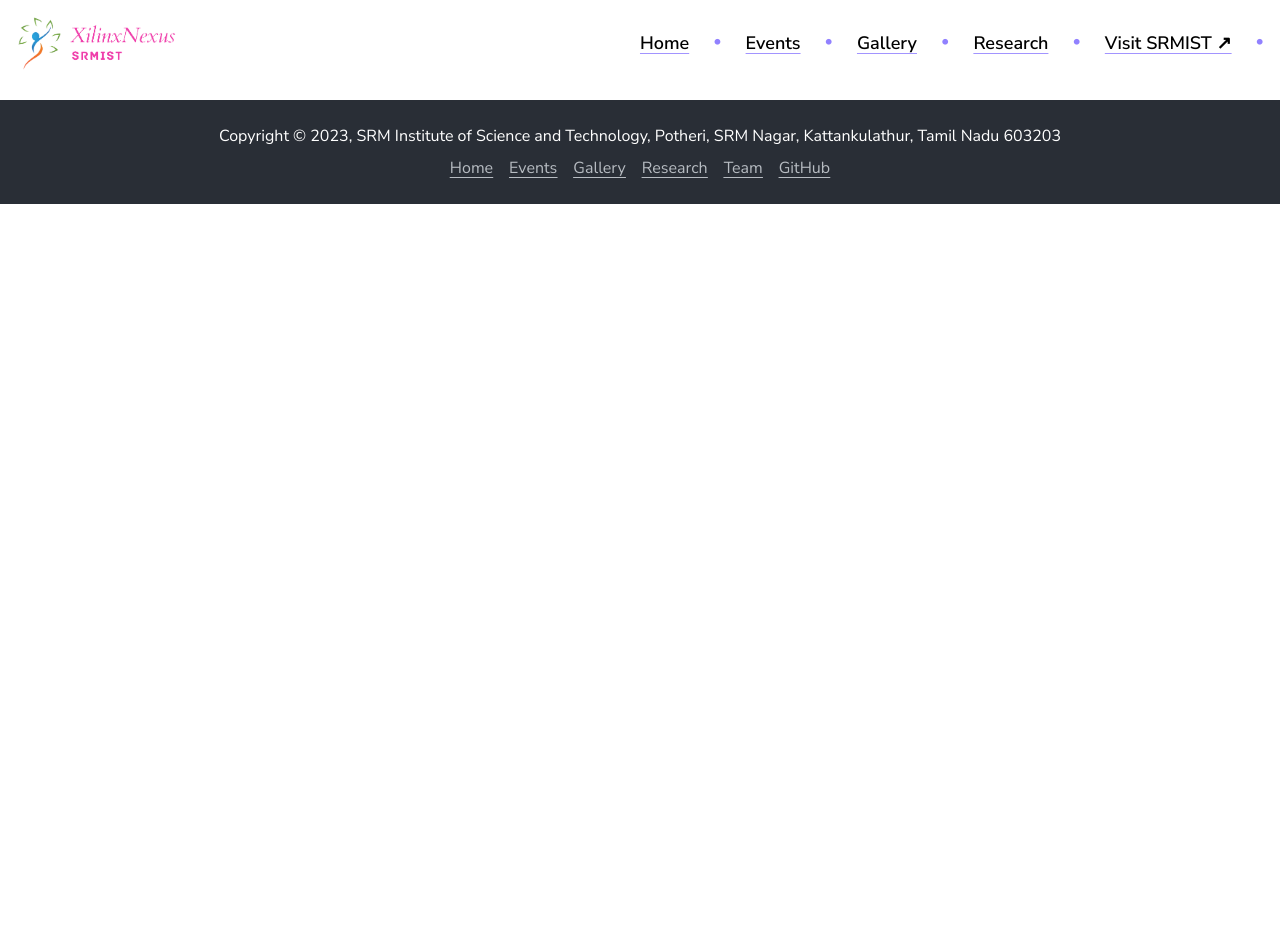
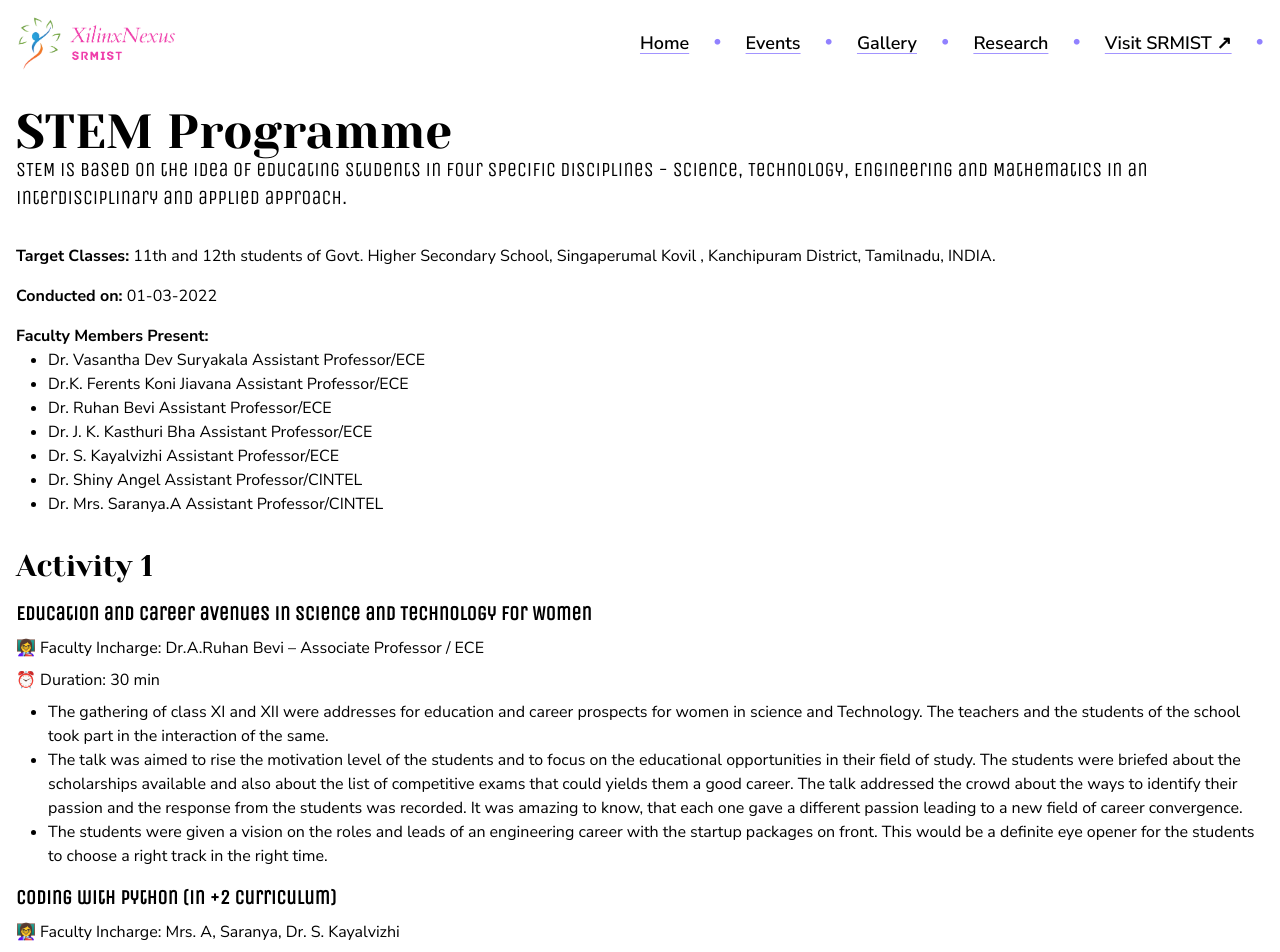
Before and after one commit to kunalkeshan/Xilinx-Homepage, a React (Vite) app: page /event/stem-programme in a window 1280 px wide. Shown: the top 952 px of the page. Before the commit the page ends 800 px from the top, so only its background shows below. Built offline with nearby package versions, Linux system fonts and the light colour scheme.

Commit message:
chore: stem programme event page added

```diff
--- a/src/pages/events/EAndTEducation.tsx
+++ b/src/pages/events/EAndTEducation.tsx
@@ -1,5 +1,15 @@
 const EAndTEducationEventPage = () => {
-	return <div>EAndTEducationEventPage</div>;
+	return (
+		<main className='w-full px-4 py-12 max-w-7xl mx-auto text-center md:text-left'>
+			<h1 className='font-heading text-xl md:text-5xl'>
+				Engineering & Technology Education
+			</h1>
+			<h2 className='font-subHeading text-base md:text-xl'>
+				Preparing electronics graduates for the industry by
+				incorporating real-world applications and new technologies.
+			</h2>
+		</main>
+	);
 };
 
 export default EAndTEducationEventPage;
--- a/src/pages/events/PolytechnicStudents.tsx
+++ b/src/pages/events/PolytechnicStudents.tsx
@@ -1,5 +1,15 @@
 const PolytechnicStudentsEventsPage = () => {
-	return <div>PolytechnicStudentsEventsPage</div>;
+	return (
+		<main className='w-full px-4 py-12 max-w-7xl mx-auto text-center md:text-left'>
+			<h1 className='font-heading text-xl md:text-5xl'>
+				Polytechnic Students
+			</h1>
+			<h2 className='font-subHeading text-base md:text-xl'>
+				Equiping polytechnic students with the necessary skills and
+				knowledge for successful careers in their chosen fields.
+			</h2>
+		</main>
+	);
 };
 
 export default PolytechnicStudentsEventsPage;
--- a/src/pages/events/StemProgramme.tsx
+++ b/src/pages/events/StemProgramme.tsx
@@ -1,5 +1,157 @@
 const StemProgrammeEventPage = () => {
-	return <div>StemProgrammeEventPage</div>;
+	const FACULTIES_PRESENT = [
+		'Dr. Vasantha Dev Suryakala Assistant Professor/ECE',
+		'Dr.K. Ferents Koni Jiavana Assistant Professor/ECE',
+		'Dr. Ruhan Bevi Assistant Professor/ECE',
+		'Dr. J. K. Kasthuri Bha Assistant Professor/ECE',
+		'Dr. S. Kayalvizhi Assistant Professor/ECE',
+		'Dr. Shiny Angel Assistant Professor/CINTEL',
+		'Dr. Mrs. Saranya.A Assistant Professor/CINTEL',
+	];
+
+	const DAY1 = {
+		cover: '/images/events/stem/activity1.jpeg',
+		title: 'Activity 1',
+		activities: [
+			{
+				title: 'Education and Career avenues in Science and Technology for Women',
+				incharge: 'Dr.A.Ruhan Bevi – Associate Professor / ECE',
+				duration: '30 min',
+				work: [
+					'The gathering of class XI and XII were addresses for education and career prospects for women in science and Technology. The teachers and the students of the school took part in the interaction of the same.',
+					'The talk was aimed to rise the motivation level of the students and to focus on the educational opportunities in their field of study. The students were briefed about the scholarships available and also about the list of competitive exams that could yields them a good career. The talk addressed the crowd about the ways to identify their passion and the response from the students was recorded. It was amazing to know, that each one gave a different passion leading to a new field of career convergence.',
+					'The students were given a vision on the roles and leads of an engineering career with the startup packages on front. This would be a definite eye opener for the students to choose a right track in the right time.',
+				],
+			},
+			{
+				title: 'Coding with Python (in +2 curriculum)',
+				incharge: 'Mrs. A, Saranya, Dr. S. Kayalvizhi',
+				duration: '1 hr',
+				work: [
+					'Based on class 12th curriculum, the below listed the listed topics were discussed in python language, 1. Introduction to Python, 2. Python variables and operators, 3. Control structure, 4. Python structure, 5. Strings and string manipulation',
+					'Coding related to the above topics were done as follows,, 1. Program for arithmetic operations like Addition, subtraction, multiply, divide, floor., 2. Program to find largest number., 3. Program to calculate factorial of a given number., 4. Program to convert Fahrenheit to Celsius., 5. Program using functions., 6. Program to find odd and even numbers.',
+				],
+			},
+		],
+	};
+
+	const DAY2 = {
+		cover: '/images/events/stem/activity2.jpeg',
+		title: 'Activity 2',
+		subTitle:
+			'Celebration of National Science Day 2022 on 1 st March 2022, at Orathur Panchayat Union Middle School',
+		description:
+			'Ideas of students are judged and recognized in the form of rewards. Among the best the participants are categorized participants into first, second and third positions. After completion of all competition prizes were distributed to winners.',
+	};
+
+	const ACTIVITIES = [
+		{
+			name: 'Coding',
+			activities: 'C, C++, Python, Java, Javascript etc.',
+		},
+		{
+			name: 'English',
+			activities: 'Removing language barriers.',
+		},
+		{
+			name: 'Fun with Physics',
+			activities: 'Physics in our daily life.',
+		},
+		{
+			name: 'Easy Mathematics',
+			activities: 'Developing interest in Mathematics.',
+		},
+		{
+			name: 'Science and Engineering',
+			activities:
+				'Programmes to create interest in science and engineering.',
+		},
+	];
+	return (
+		<main className='w-full px-4 py-12 max-w-7xl mx-auto text-center md:text-left'>
+			<h1 className='font-heading text-xl md:text-5xl'>STEM Programme</h1>
+			<h2 className='font-subHeading text-base md:text-xl'>
+				STEM is based on the idea of educating students in four specific
+				disciplines - Science, Technology, Engineering and Mathematics
+				in an interdisciplinary and applied approach.
+			</h2>
+			<section className='mt-8 flex flex-col gap-4'>
+				<p>
+					<b>Target Classes:</b> 11th and 12th students of Govt.
+					Higher Secondary School, Singaperumal Kovil , Kanchipuram
+					District, Tamilnadu, INDIA.
+				</p>
+				<p>
+					<b>Conducted on:</b> 01-03-2022
+				</p>
+				<p>
+					<b>Faculty Members Present:</b>
+					<ul className='list-disc ml-8'>
+						{FACULTIES_PRESENT.map((faculty, index) => (
+							<li key={index}>{faculty}</li>
+						))}
+					</ul>
+				</p>
+			</section>
+			<section className='mt-8 flex flex-col gap-4'>
+				<h3 className='font-heading text-xl md:text-3xl'>
+					{DAY1.title}
+				</h3>
+				{DAY1.activities.map((activity, index) => (
+					<div key={index} className='flex flex-col gap-2'>
+						<h4 className='font-subHeading text-base md:text-xl font-bold'>
+							{activity.title}
+						</h4>
+						<p>👩‍🏫 Faculty Incharge: {activity.incharge}</p>
+						<p>⏰ Duration: {activity.duration}</p>
+						<ul className='list-disc ml-8'>
+							{activity.work.map((work, idx) => (
+								<li key={idx}>{work}</li>
+							))}
+						</ul>
+					</div>
+				))}
+				<div className='rounded-xl overflow-hidden max-w-4xl mx-auto md:mx-0 w-full'>
+					<img
+						src={DAY1.cover}
+						alt={DAY1.title}
+						className='w-full h-auto object-contain'
+					/>
+				</div>
+			</section>
+			<section className='mt-8 flex flex-col md:items-end gap-4 text-inherit md:text-right'>
+				<h3 className='font-heading text-xl md:text-3xl'>
+					{DAY2.title}
+				</h3>
+				<h4 className='font-subHeading text-base md:text-xl font-bold'>
+					{DAY2.subTitle}
+				</h4>
+				<p>{DAY2.description}</p>
+				<div className='rounded-xl overflow-hidden max-w-4xl mx-auto md:mx-0 w-full'>
+					<img
+						src={DAY2.cover}
+						alt={DAY2.title}
+						className='w-full h-auto object-contain'
+					/>
+				</div>
+			</section>
+			<section className='mt-8'>
+				<ul className='grid grid-cols-1 sm:grid-cols-2 md:grid-cols-4 gap-8'>
+					{ACTIVITIES.map((activity, index) => (
+						<li
+							key={index}
+							className='bg-primaryEvenLight text-primary px-8 py-4 rounded'
+						>
+							<p className='font-subHeading font-bold text-xl'>
+								{activity.name}
+							</p>
+							<p>{activity.activities}</p>
+						</li>
+					))}
+				</ul>
+			</section>
+		</main>
+	);
 };
 
 export default StemProgrammeEventPage;
```
Also changed, not shown: public/images/events/stem/activity1.jpeg (added), public/images/events/stem/activity2.jpeg (added).
